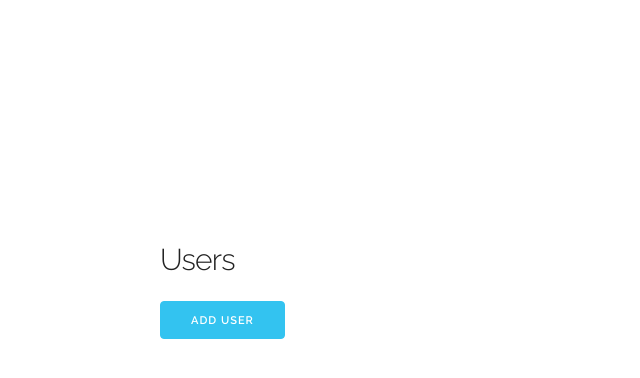
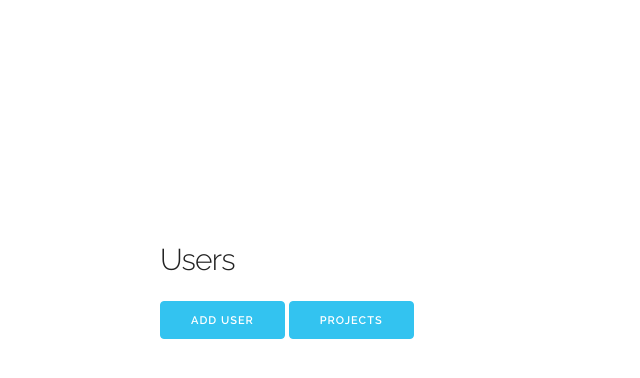
Before and after one commit to Kant109/ToDoList, a Symfony app: template templates/users/index.html.twig in a window 1280 px wide. Shown: the top 378 px of the page, without its empty margins (0-640 px from the left). Run offline with Twig, Linux system fonts and the light colour scheme; the template is opened without the code that fills it, so the values that code supplies are empty; some libraries are stand-ins or nearby versions.

Commit message:
add nav btn

```diff
--- a/templates/projects/index.html.twig
+++ b/templates/projects/index.html.twig
@@ -76,6 +76,7 @@
             </div>
         </div>
     {% endif %}
+    <a class="button button-primary" href="/users">Users</a>
 </div>
 <!-- End Document
   –––––––––––––––––––––––––––––––––––––––––––––––––– -->
--- a/templates/users/index.html.twig
+++ b/templates/users/index.html.twig
@@ -74,6 +74,7 @@
             </div>
         </div>
     {% endif %}
+    <a class="button button-primary" href="/projects">Projects</a>
 </div>
 <!-- End Document
   –––––––––––––––––––––––––––––––––––––––––––––––––– -->
--- a/templates/users/projects.html.twig
+++ b/templates/users/projects.html.twig
@@ -43,6 +43,7 @@
       <thead>
           <tr>
               <th>Name</th>
+              <th>Description</th>
               <th>Project</th>
           </tr>
       </thead>
@@ -50,6 +51,7 @@
           {% for project in projects %}
           <tr>
               <td>{{ project.getName }}</td>
+              <td>{{ project.getDescription }}</td>
               <td><a class="button button-primary" href="/projects/edit/{{ project.getId }}">Project</a></td>
           </tr>
           {% endfor %}
```
